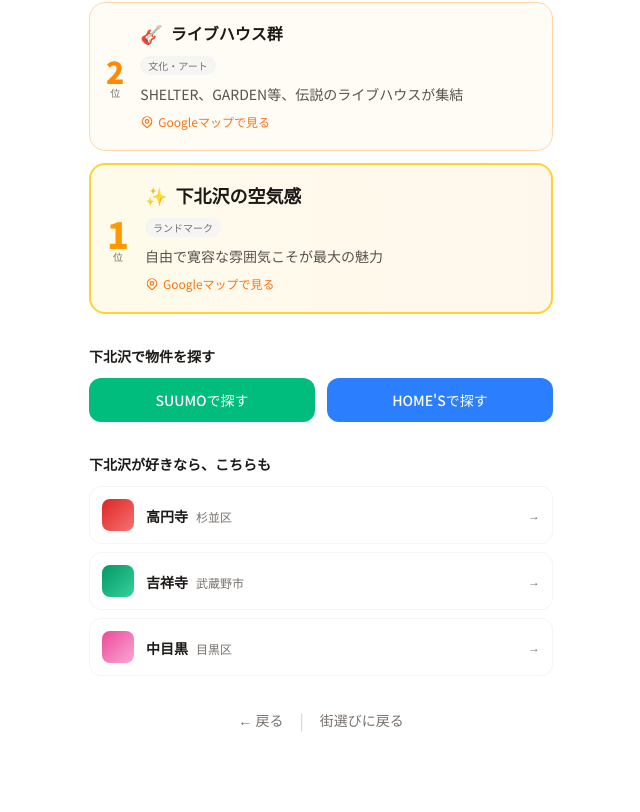
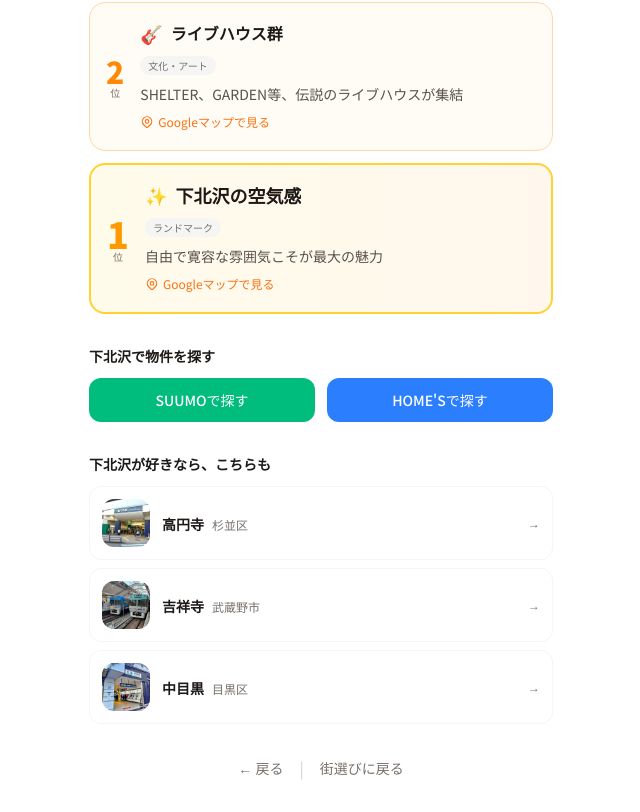
Before and after one commit to tsukky739-0211/machi-deai, a Next.js app: page /town/shimokitazawa in a window 1280 px wide. Shown: the part 2043-2855 px from the top of the page, without its empty margins (319-959 px from the left). Before the commit the page ends 2807 px from the top, so only its background shows below. Built offline with nearby package versions, Linux system fonts and the light colour scheme; no server answers.

Commit message:
feat: show town image in related towns list

```diff
--- a/src/app/town/[slug]/TownDetailClient.tsx
+++ b/src/app/town/[slug]/TownDetailClient.tsx
@@ -146,10 +146,18 @@
                   >
                     <div className="flex items-center gap-3">
                       <div
-                        className="w-8 h-8 rounded-lg flex-shrink-0"
-                        style={{
-                          background: `linear-gradient(135deg, ${rt.colorFrom}, ${rt.colorTo})`,
-                        }}
+                        className="w-12 h-12 rounded-xl flex-shrink-0 overflow-hidden"
+                        style={
+                          rt.image
+                            ? {
+                                backgroundImage: `url(${rt.image})`,
+                                backgroundSize: "cover",
+                                backgroundPosition: "center",
+                              }
+                            : {
+                                background: `linear-gradient(135deg, ${rt.colorFrom}, ${rt.colorTo})`,
+                              }
+                        }
                       />
                       <div>
                         <span className="font-bold text-sm">{rt.name}</span>
```
